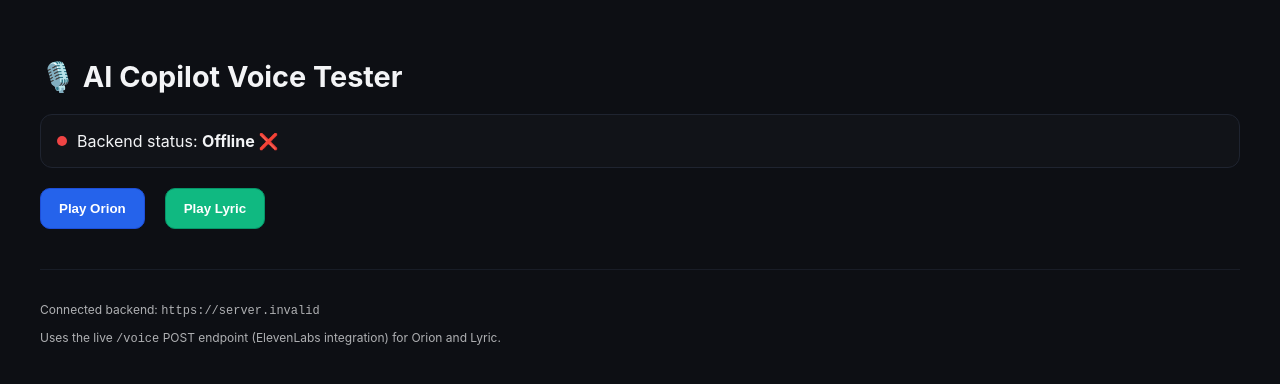
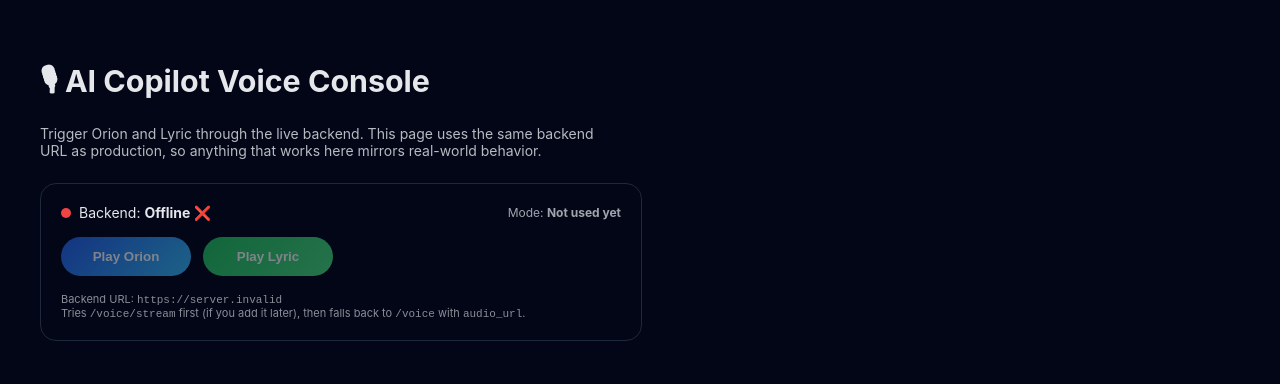
Before and after one commit to exclusivityadm/exclusivity-platform, a Next.js app in the folder apps/frontend/: page /voice in a window 1280 px wide. Shown: the top 384 px of the page. Built offline with nearby package versions, Linux system fonts and the light colour scheme; no server answers.

Commit message:
Update page.tsx

```diff
--- a/apps/frontend/src/app/voice/page.tsx
+++ b/apps/frontend/src/app/voice/page.tsx
@@ -1,185 +1,45 @@
 "use client";
 
-import { useState, useEffect } from "react";
+import VoicePlayer from "@/components/voice/VoicePlayer";
 
 const BACKEND_URL =
   process.env.NEXT_PUBLIC_BACKEND_URL?.replace(/\/+$/, "") ||
   "https://exclusivity-backend.onrender.com";
 
 export default function VoicePage() {
-  const [backendStatus, setBackendStatus] = useState<"checking" | "online" | "offline">("checking");
-  const [voiceBusy, setVoiceBusy] = useState<null | "orion" | "lyric">(null);
-  const [message, setMessage] = useState<string>("");
-
-  // Ping backend /health route
-  useEffect(() => {
-    const check = async () => {
-      try {
-        const res = await fetch(`${BACKEND_URL}/health`);
-        if (res.ok) {
-          setBackendStatus("online");
-        } else {
-          setBackendStatus("offline");
-        }
-      } catch {
-        setBackendStatus("offline");
-      }
-    };
-    check();
-  }, []);
-
-  // Unified voice handler
-  async function playVoice(speaker: "orion" | "lyric") {
-    try {
-      setVoiceBusy(speaker);
-      setMessage(`Synthesizing ${speaker}...`);
-
-      const res = await fetch(`${BACKEND_URL}/voice`, {
-        method: "POST",
-        headers: { "Content-Type": "application/json" },
-        body: JSON.stringify({
-          speaker,
-          text: speaker === "orion" ? "Orion online and standing by." : "Lyric online and ready.",
-        }),
-      });
-
-      if (!res.ok) {
-        const errText = await res.text();
-        throw new Error(`Error ${res.status}: ${errText}`);
-      }
-
-      const json = (await res.json()) as { audio_url?: string };
-      if (!json.audio_url) throw new Error("No audio URL returned by backend");
-
-      const audio = new Audio(json.audio_url);
-      await audio.play();
-
-      setMessage(`${speaker} voice played successfully ✅`);
-    } catch (e: any) {
-      console.error(e);
-      setMessage(`❌ ${e.message || "Voice request failed"}`);
-    } finally {
-      setVoiceBusy(null);
-    }
-  }
-
   return (
     <main
       style={{
         minHeight: "100vh",
-        background: "#0d0f14",
-        color: "#f3f4f6",
+        background: "#020617",
+        color: "#e5e7eb",
         padding: "40px",
-        fontFamily: "Inter, sans-serif",
+        fontFamily: "Inter, system-ui, sans-serif",
       }}
     >
-      <h1 style={{ fontSize: "1.8rem", fontWeight: 700, marginBottom: "20px" }}>
-        🎙️ AI Copilot Voice Tester
-      </h1>
-
-      <div
+      <h1
         style={{
-          marginBottom: 20,
-          padding: 16,
-          borderRadius: 12,
-          background: "#111318",
-          border: "1px solid #1f2430",
-          display: "flex",
-          alignItems: "center",
-          gap: 10,
+          fontSize: "1.9rem",
+          fontWeight: 700,
+          marginBottom: "8px",
         }}
       >
-        <span
-          style={{
-            width: 10,
-            height: 10,
-            borderRadius: "50%",
-            background:
-              backendStatus === "online"
-                ? "#22c55e"
-                : backendStatus === "offline"
-                ? "#ef4444"
-                : "#f59e0b",
-          }}
-        ></span>
-        <span>
-          Backend status:{" "}
-          <b>
-            {backendStatus === "checking"
-              ? "Checking..."
-              : backendStatus === "online"
-              ? "Online ✅"
-              : "Offline ❌"}
-          </b>
-        </span>
-      </div>
-
-      <div style={{ display: "flex", gap: 20 }}>
-        <button
-          disabled={voiceBusy !== null}
-          onClick={() => playVoice("orion")}
-          style={{
-            padding: "12px 18px",
-            borderRadius: 10,
-            border: "1px solid #1d4ed8",
-            background: voiceBusy === "orion" ? "#374151" : "#2563eb",
-            color: "white",
-            fontWeight: 600,
-            cursor: "pointer",
-          }}
-        >
-          {voiceBusy === "orion" ? "Synthesizing…" : "Play Orion"}
-        </button>
-
-        <button
-          disabled={voiceBusy !== null}
-          onClick={() => playVoice("lyric")}
-          style={{
-            padding: "12px 18px",
-            borderRadius: 10,
-            border: "1px solid #059669",
-            background: voiceBusy === "lyric" ? "#374151" : "#10b981",
-            color: "white",
-            fontWeight: 600,
-            cursor: "pointer",
-          }}
-        >
-          {voiceBusy === "lyric" ? "Synthesizing…" : "Play Lyric"}
-        </button>
-      </div>
-
-      {message && (
-        <div
-          style={{
-            marginTop: 20,
-            padding: "10px 14px",
-            borderRadius: 8,
-            background: "#1a1f2a",
-            border: "1px solid #2a2f3e",
-            fontSize: 14,
-          }}
-        >
-          {message}
-        </div>
-      )}
-
-      <footer
+        🎙 AI Copilot Voice Console
+      </h1>
+      <p
         style={{
-          marginTop: 40,
-          fontSize: 12,
-          opacity: 0.7,
-          borderTop: "1px solid #1e2430",
-          paddingTop: 20,
+          marginBottom: 24,
+          fontSize: 14,
+          opacity: 0.8,
+          maxWidth: 560,
         }}
       >
-        <p>
-          Connected backend: <code>{BACKEND_URL}</code>
-        </p>
-        <p>
-          Uses the live <code>/voice</code> POST endpoint (ElevenLabs integration) for Orion and
-          Lyric.
-        </p>
-      </footer>
+        Trigger Orion and Lyric through the live backend. This page uses the
+        same backend URL as production, so anything that works here mirrors
+        real-world behavior.
+      </p>
+
+      <VoicePlayer backendUrl={BACKEND_URL} />
     </main>
   );
 }
```
